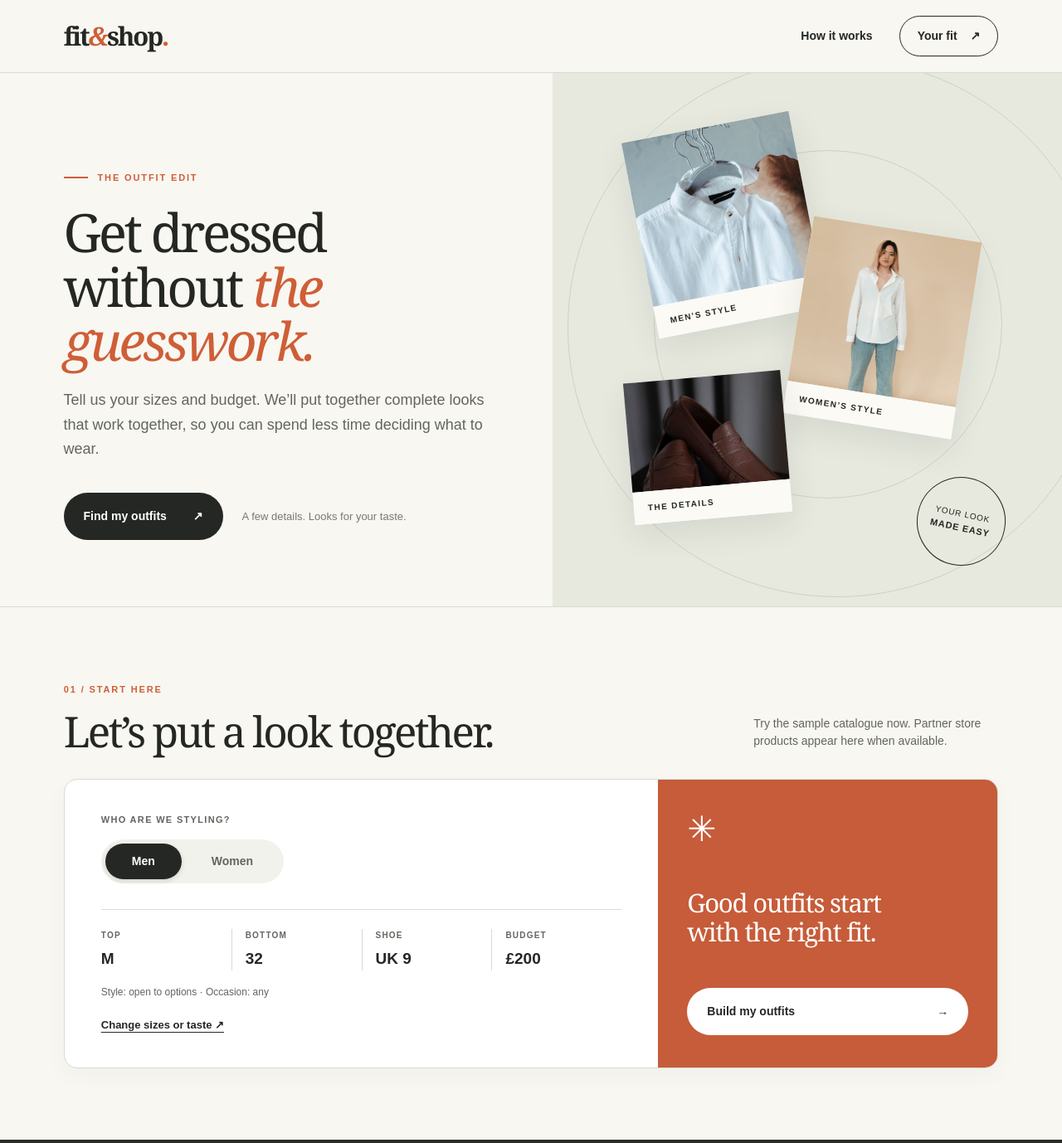
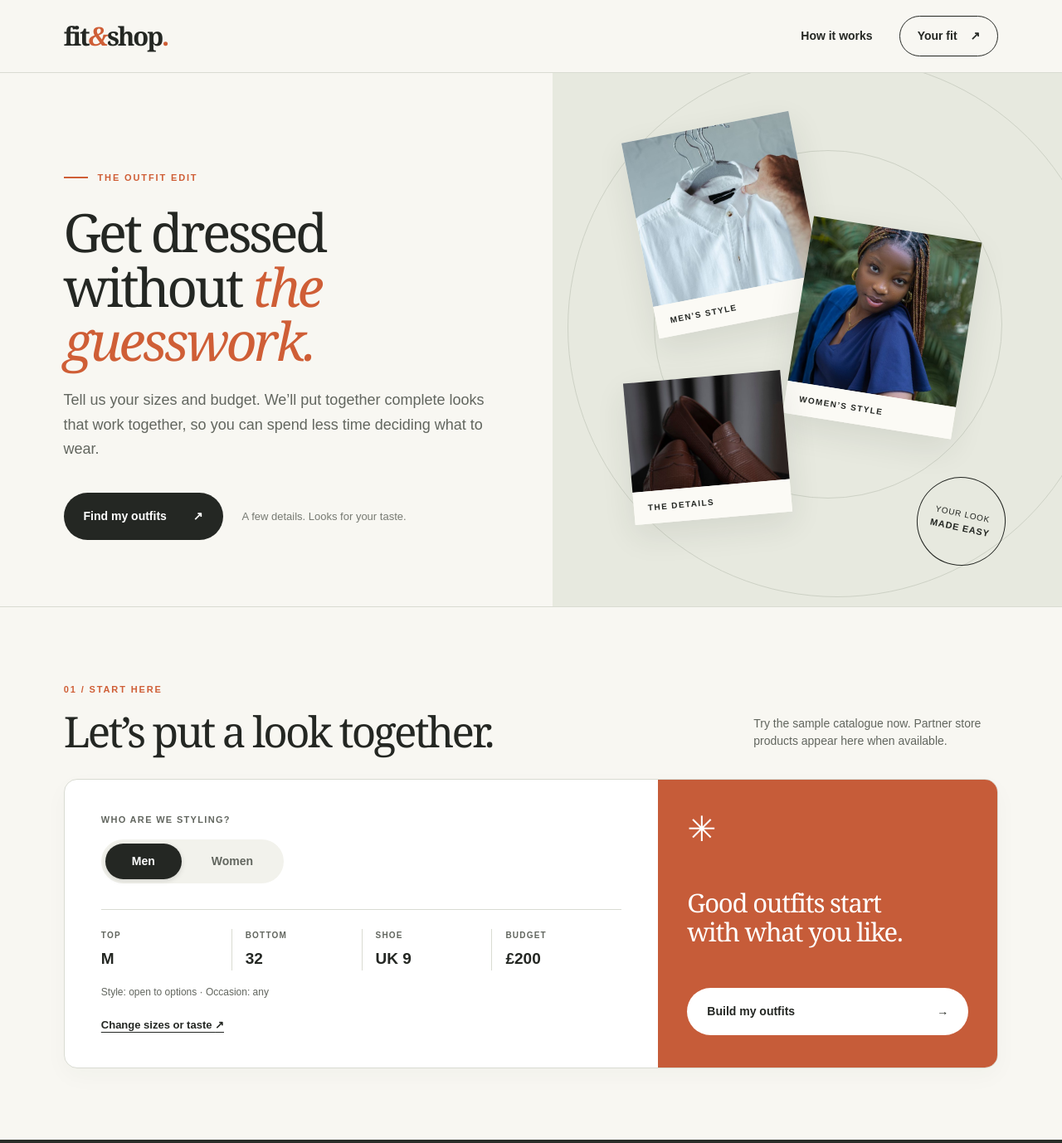
Before and after one commit to danielholkss01/fitshop-web, a Next.js app: page / in a window 1280 px wide. Shown: the top 1378 px of the page at 83% size. Built offline with nearby package versions, Linux system fonts and the light colour scheme.

Commit message:
Clarify sample photos do not predict garment fit

```diff
--- a/src/app/page.tsx
+++ b/src/app/page.tsx
@@ -113,7 +113,7 @@ export default function Home() {
             </div>
             <div className="art-card art-bottom">
               {/* eslint-disable-next-line @next/next/no-img-element */}
-              <img src="/demo/women-white-shirt.jpg" alt="Woman wearing a white shirt and jeans" />
+              <img src="/demo/women-navy-blouse.jpg" alt="Woman wearing a navy blouse" />
               <span>WOMEN’S STYLE</span>
             </div>
             <div className="art-card art-shoe">
@@ -148,7 +148,7 @@ export default function Home() {
             </div>
             <div className="builder-action">
               <div className="sparkle" aria-hidden="true">✳</div>
-              <p>Good outfits start with the right fit.</p>
+              <p>Good outfits start with what you like.</p>
               <button type="button" className="button button-light" onClick={() => void buildOutfits(profile)} disabled={loading}>
                 {loading ? 'Putting looks together…' : 'Build my outfits'} <span aria-hidden="true">→</span>
               </button>
@@ -160,8 +160,8 @@ export default function Home() {
         {result && (
           <section id="results" className="results-section" aria-live="polite">
             <div className="section-heading">
-              <div><span className="eyebrow">02 / YOUR LOOKS</span><h2>Made for your fit and taste.</h2></div>
-              <p>{result.demo ? 'Sample looks' : 'From partner stores'} within your £{profile.budget} budget. Showing {result.outfits.length} of {result.total} looks.</p>
+              <div><span className="eyebrow">02 / YOUR LOOKS</span><h2>Looks for your choices.</h2></div>
+              <p>{result.demo ? `Sample combinations using a £${profile.budget} example budget` : `Partner items within your £${profile.budget} budget`}. Showing {result.outfits.length} of {result.total} looks.</p>
             </div>
             {result.outfits.length === 0 ? (
               <div className="empty-state">
@@ -189,7 +189,7 @@ export default function Home() {
                     </div>
                     <div className="outfit-card-body">
                       <h3>{outfit.style[0].toUpperCase() + outfit.style.slice(1)} look</h3>
-                      <p>{outfit.reason} Matched to your sizes and budget.</p>
+                      <p>{outfit.reason} {result.demo ? 'Style example only; the photo does not show how it fits you.' : 'Available in the size labels you selected. Check the retailer’s fit guide.'}</p>
                       <ul>{outfit.items.map(item => (
                         <li key={item.id}>
                           <div className="product-name">
@@ -212,7 +212,7 @@ export default function Home() {
             {error && <p role="alert" className="error-message">{error} Please try again.</p>}
             <p className="demo-note">
               {result.demo ? (
-                <><strong>Sample looks:</strong> The photos show clothing styles, not products for sale. Sizes and prices are examples for testing the outfit builder. No store links are available yet.</>
+                <><strong>Sample looks:</strong> Photos are style inspiration and may show other clothes on the model. They do not show the exact item, its cut, or how it would fit you. Sizes and prices are examples, and these items are not for sale here.</>
               ) : (
                 <><strong>Partner products:</strong> Check the final size, price, availability and delivery on the retailer’s site before buying. Fit&Shop may earn a commission from store links.</>
               )}
--- a/src/app/profile/page.tsx
+++ b/src/app/profile/page.tsx
@@ -51,7 +51,7 @@ export default function ProfilePage() {
             <div className="profile-art"><ItemArt category="shoe" color="brown" /></div>
             <div className="profile-visual-caption">A whole look, made around your budget.</div>
           </div>
-          <p className="profile-privacy">Your preferences stay in this browser for this demo. No address or account is needed.</p>
+          <p className="profile-privacy">Your preferences stay in this browser for this demo. No address or account is needed. The sample photos are not a virtual try-on.</p>
         </div>
         <form className="profile-form" onSubmit={saveAndBuild}>
           <div className="form-heading"><span className="eyebrow">01 / THE DETAILS</span><h2>Make it yours.</h2><p>You can change these whenever you like.</p></div>
```
Also changed, not shown: public/demo/women-white-shirt.jpg, 1 other file (tests, documents, lock files or other folders).
